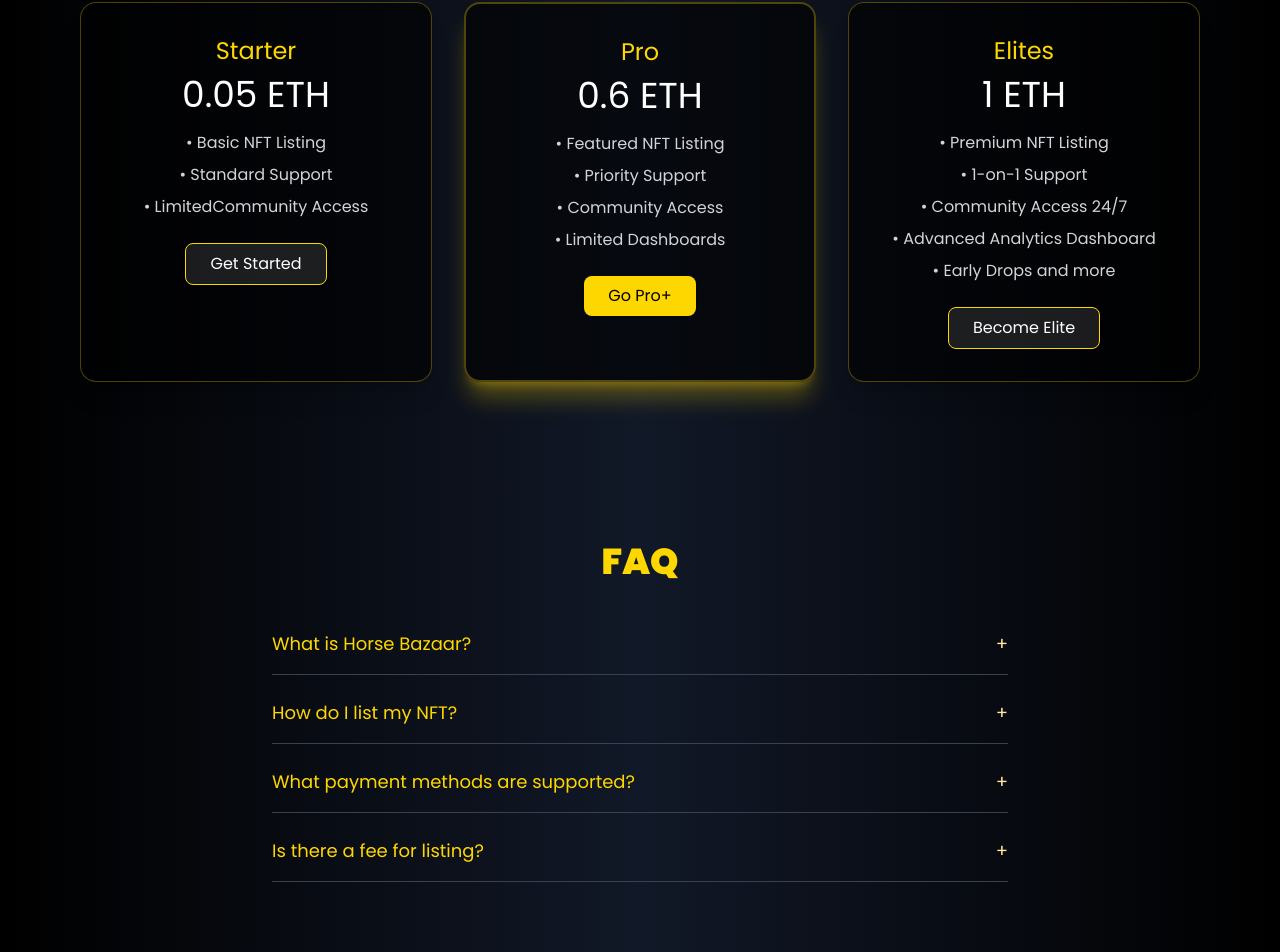
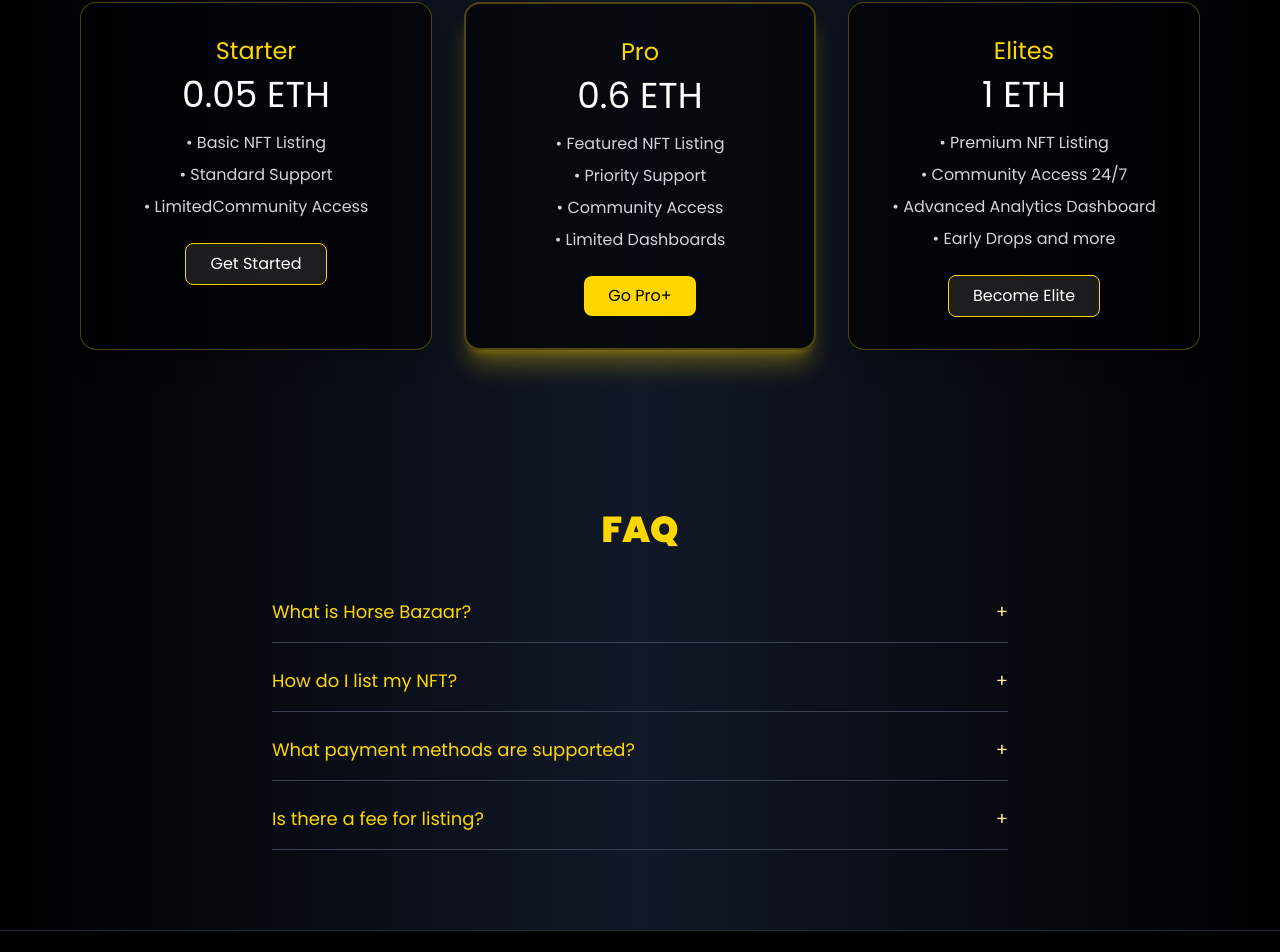
Before and after one commit to Barklegne/invincible-gg-assignmen, a React (Vite) app: page / in a window 1280 px wide. Shown: the part 1039-1991 px from the top of the page. Built offline with nearby package versions, Linux system fonts and the light colour scheme.

Commit message:
feat: NFTDetail  update 1.7

```diff
--- a/src/data/pricing.js
+++ b/src/data/pricing.js
@@ -27,7 +27,7 @@
 		price: '1 ETH',
 		features: [
 			'Premium NFT Listing',
-			'1-on-1 Support',
+			// '1-on-1 Support',
 			'Community Access 24/7',
 			'Advanced Analytics Dashboard',
 			'Early Drops and more',
```
